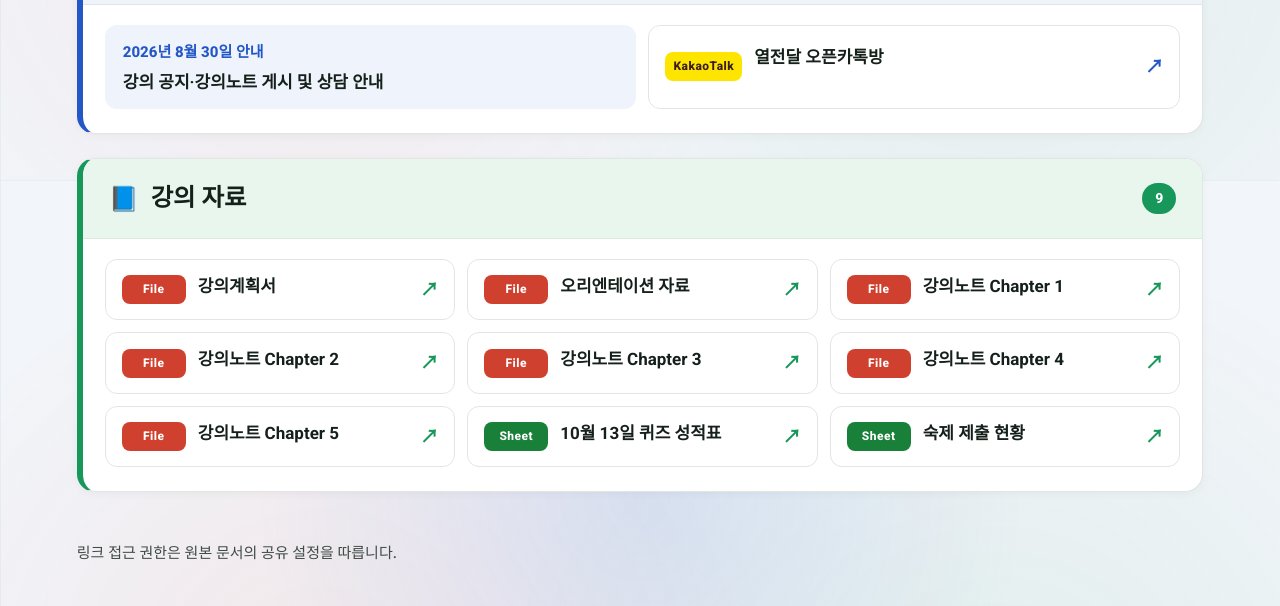
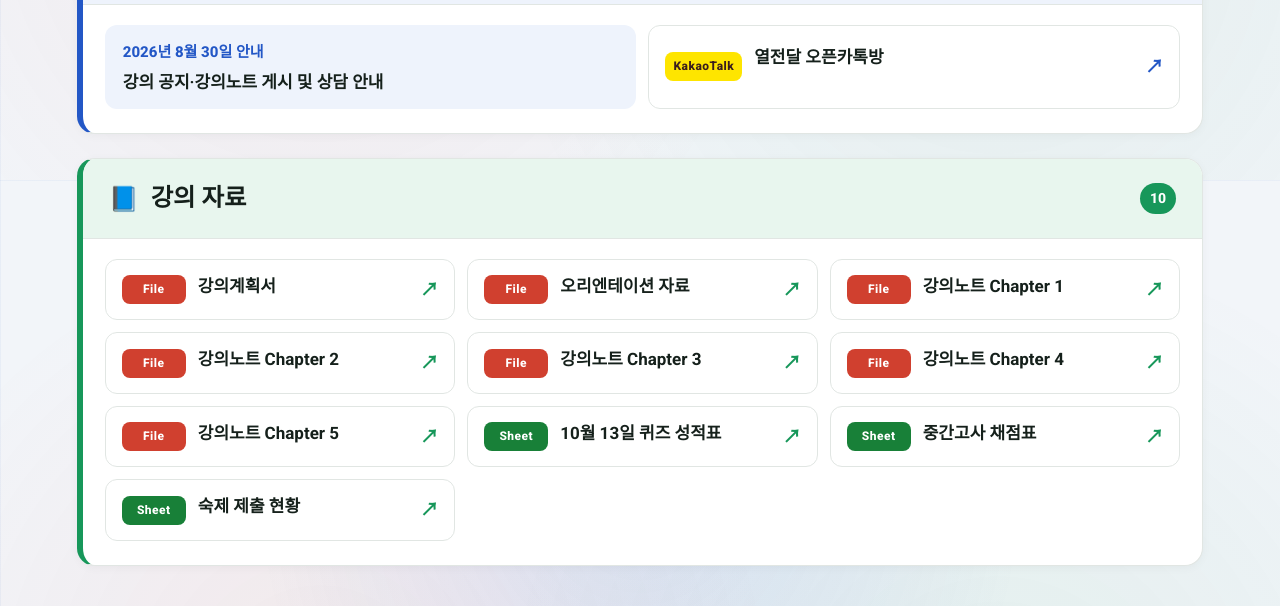
Before and after one commit to joongbaekim-lab/tes-lab, a plain HTML site: page course-heat-transfer.html in a window 1280 px wide. Shown: the part 620-1226 px from the top of the page. Drawn offline with Linux system fonts and the light colour scheme.

Commit message:
Heat Transfer: add midterm score sheet (names removed)

```diff
--- a/assets/i18n-en.js
+++ b/assets/i18n-en.js
@@ -578,5 +578,6 @@ window.TES_EN = {
 "강의노트 Chapter 4": "Lecture Notes Chapter 4",
 "강의노트 Chapter 5": "Lecture Notes Chapter 5",
 "10월 13일 퀴즈 성적표": "Oct. 13 Quiz Scores",
+"중간고사 채점표": "Midterm Exam Scores",
 "숙제 제출 현황": "Homework Submission Status"
 };
--- a/course-heat-transfer.html
+++ b/course-heat-transfer.html
@@ -20,7 +20,7 @@
         </ul>
       </section>
       <section class="res-section" data-kind="material">
-        <header class="res-head"><span class="res-icon" aria-hidden="true">📘</span><h2>강의 자료</h2><span class="res-count">9</span></header>
+        <header class="res-head"><span class="res-icon" aria-hidden="true">📘</span><h2>강의 자료</h2><span class="res-count">10</span></header>
         <ul class="res-grid">
 <li><a class="res-link" href="https://drive.google.com/file/d/1mdluWDUrSrgPtP7z9Y8pEsaTK6kQjOQC/view?usp=sharing" target="_blank" rel="noopener noreferrer"><span class="res-badge" data-kind="File">File</span><span class="res-label">강의계획서</span><span class="res-arrow" aria-hidden="true">↗</span></a></li>
 <li><a class="res-link" href="https://drive.google.com/file/d/1Fa_kT4yoFG7KHABljlqRYTefH2mEwsvc/view?usp=sharing" target="_blank" rel="noopener noreferrer"><span class="res-badge" data-kind="File">File</span><span class="res-label">오리엔테이션 자료</span><span class="res-arrow" aria-hidden="true">↗</span></a></li>
@@ -30,6 +30,7 @@
 <li><a class="res-link" href="https://drive.google.com/file/d/1KtNqV5m7ypMmIMe2CLhr-1UCtACB7N1g/view?usp=sharing" target="_blank" rel="noopener noreferrer"><span class="res-badge" data-kind="File">File</span><span class="res-label">강의노트 Chapter 4</span><span class="res-arrow" aria-hidden="true">↗</span></a></li>
 <li><a class="res-link" href="https://drive.google.com/file/d/1UTE7IL3Bb20cTYYYWk4PmdgnI5bxeHDD/view?usp=sharing" target="_blank" rel="noopener noreferrer"><span class="res-badge" data-kind="File">File</span><span class="res-label">강의노트 Chapter 5</span><span class="res-arrow" aria-hidden="true">↗</span></a></li>
 <li><a class="res-link" href="https://docs.google.com/spreadsheets/d/1I2lp8ISBUr6eg3pSyEvLhbZuPee6mDgb/edit?usp=sharing&ouid=118354342973978375465&rtpof=true&sd=true" target="_blank" rel="noopener noreferrer"><span class="res-badge" data-kind="Sheet">Sheet</span><span class="res-label">10월 13일 퀴즈 성적표</span><span class="res-arrow" aria-hidden="true">↗</span></a></li>
+<li><a class="res-link" href="https://drive.google.com/file/d/1WHvjwhIdX4dCJhOX_isVUqmKzzw7b3Q1/view?usp=sharing" target="_blank" rel="noopener noreferrer"><span class="res-badge" data-kind="Sheet">Sheet</span><span class="res-label">중간고사 채점표</span><span class="res-arrow" aria-hidden="true">↗</span></a></li>
 <li><a class="res-link" href="https://docs.google.com/spreadsheets/d/1Gj2rlrcvIchGMn2uQOpQCdgmtlNRYOtd/edit?usp=sharing&ouid=118354342973978375465&rtpof=true&sd=true" target="_blank" rel="noopener noreferrer"><span class="res-badge" data-kind="Sheet">Sheet</span><span class="res-label">숙제 제출 현황</span><span class="res-arrow" aria-hidden="true">↗</span></a></li>
         </ul>
       </section>
```
